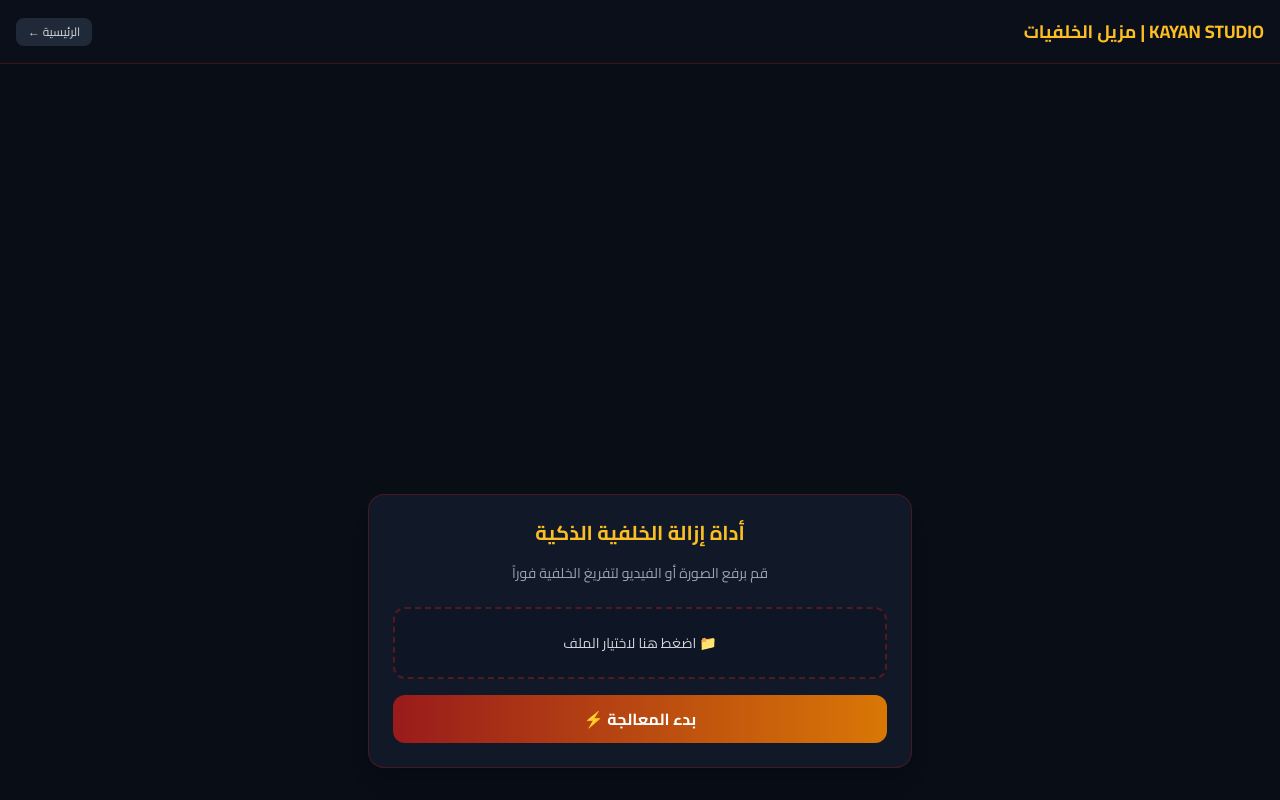
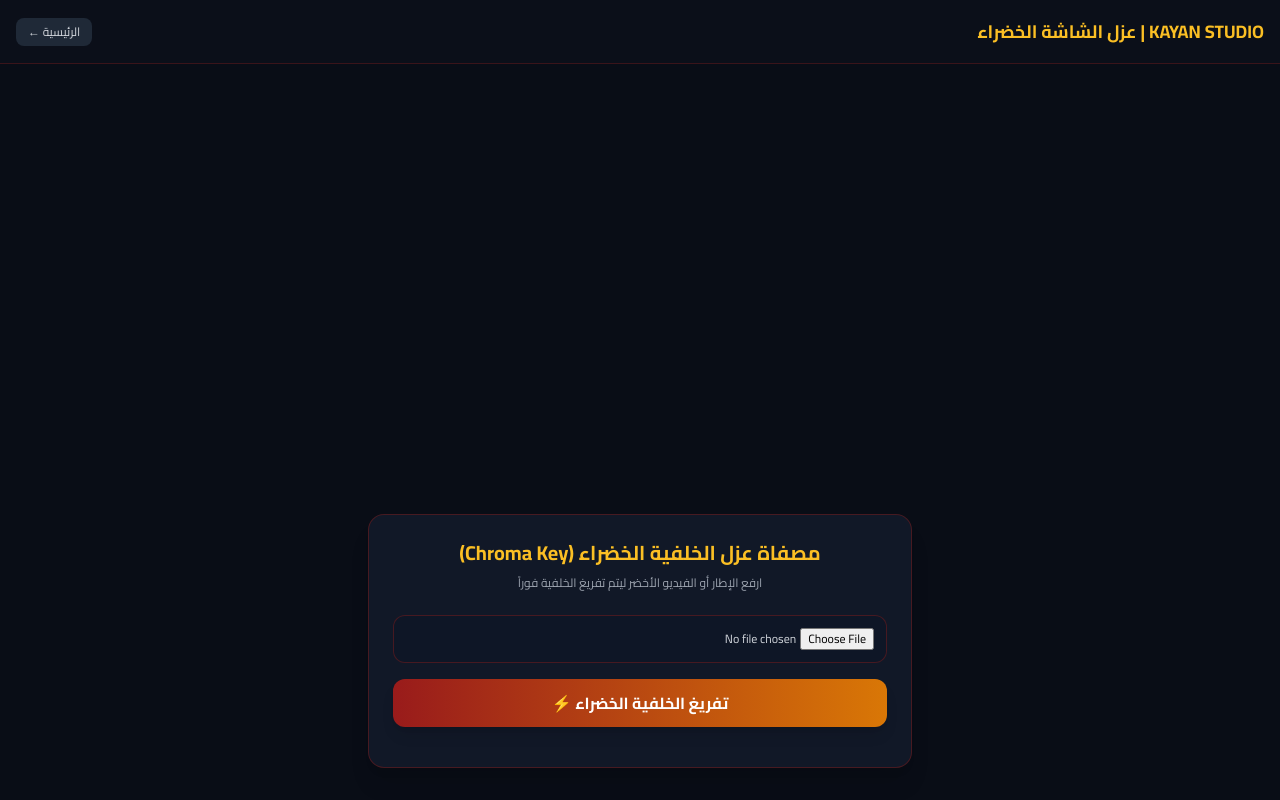
Before and after one commit to mscapo1990-arch/KayanStudio, a Flask app: page /bg_remover in a window 1280 px wide. Run offline with Flask 3, Linux system fonts and the light colour scheme; some libraries are stand-ins or nearby versions.

Commit message:
Update real chroma key background remover

```diff
--- a/templates/bg_remover.html
+++ b/templates/bg_remover.html
@@ -1,61 +1,58 @@
 <!DOCTYPE html>
-<html lang="ar" dir="rtl">
+<html lang='ar' dir='rtl'>
 <head>
-    <meta charset="UTF-8">
-    <meta name="viewport" content="width=device-width, initial-scale=1.0">
-    <title>مزيل الخلفيات - كيان استوديو</title>
-    <script src="https://cdn.tailwindcss.com"></script>
-    <link href="https://fonts.googleapis.com/css2?family=Cairo:wght@400;600;700&display=swap" rel="stylesheet">
+    <meta charset='UTF-8'>
+    <meta name='viewport' content='width=device-width, initial-scale=1.0'>
+    <title>مزيل الخلفية الخضراء - كيان استوديو</title>
+    <script src='https://cdn.tailwindcss.com'></script>
+    <link href='https://fonts.googleapis.com/css2?family=Cairo:wght@400;600;700;900&display=swap' rel='stylesheet'>
     <style>body { font-family: 'Cairo', sans-serif; background-color: #090d16; color: #f3f4f6; }</style>
 </head>
-<body class="min-h-screen flex flex-col justify-between">
-    <header class="border-b border-red-900/40 bg-[#0b0f19] px-4 h-16 flex items-center justify-between">
-        <span class="text-lg font-bold text-amber-400">KAYAN STUDIO | مزيل الخلفيات</span>
-        <a href="/" class="text-xs text-gray-300 bg-gray-800 px-3 py-1.5 rounded-lg">الرئيسية ←</a>
+<body class='min-h-screen flex flex-col justify-between'>
+    <header class='border-b border-red-900/40 bg-[#0b0f19] px-4 h-16 flex items-center justify-between'>
+        <span class='text-lg font-bold text-amber-400'>KAYAN STUDIO | عزل الشاشة الخضراء</span>
+        <a href='/' class='text-xs text-gray-300 bg-gray-800 px-3 py-1.5 rounded-lg'>الرئيسية ←</a>
     </header>
-    <div class="max-w-xl mx-auto px-4 py-8 w-full">
-        <div class="bg-[#111827] border border-red-900/50 rounded-2xl p-6 shadow-xl text-center">
-            <h1 class="text-xl font-bold text-amber-400 mb-4">أداة إزالة الخلفية الذكية</h1>
-            <p class="text-gray-400 text-sm mb-6">قم برفع الصورة أو الفيديو لتفريغ الخلفية فوراً</p>
-            <form id="f">
-                <label class="block border-2 border-dashed border-red-900/60 rounded-xl p-6 cursor-pointer mb-4 bg-[#0e1626] text-sm text-gray-300">
-                    <span id="fn">📁 اضغط هنا لاختيار الملف</span>
-                    <input type="file" id="fileInput" class="hidden" accept="image/*,video/*" onchange="document.getElementById('fn').innerText='تم اختيار: '+this.files[0].name">
-                </label>
-                <button type="submit" id="btn" class="w-full py-3 rounded-xl font-bold bg-gradient-to-r from-red-800 to-amber-600 text-white">بدء المعالجة ⚡</button>
-                <div id="prog" class="hidden mt-4">
-                    <div class="flex justify-between text-xs text-amber-400 mb-1"><span>جاري المعالجة...</span><span id="pct">1%</span></div>
-                    <div class="w-full bg-gray-900 h-3 rounded-full overflow-hidden border border-red-900"><div id="bar" class="bg-amber-500 h-full w-[1%]"></div></div>
+    <div class='max-w-xl mx-auto px-4 py-8 w-full'>
+        <div class='bg-[#111827] border border-red-900/50 rounded-2xl p-6 shadow-xl text-center'>
+            <h1 class='text-xl font-bold text-amber-400 mb-2'>مصفاة عزل الخلفية الخضراء (Chroma Key)</h1>
+            <p class='text-gray-400 text-xs mb-6'>ارفع الإطار أو الفيديو الأخضر ليتم تفريغ الخلفية فوراً</p>
+            <input type='file' id='mediaFile' accept='image/*,video/*' class='w-full bg-[#0e1626] border border-red-900/50 rounded-xl p-3 text-xs text-gray-300 mb-4'>
+            <button onclick='processChromaKey()' class='w-full py-3 rounded-xl font-bold bg-gradient-to-r from-red-800 to-amber-600 text-white shadow-lg mb-4'>تفريغ الخلفية الخضراء ⚡</button>
+
+            <div id='resultArea' class='hidden mt-4 p-4 bg-black rounded-xl border border-amber-500/40'>
+                <p class='text-amber-400 font-bold text-xs mb-2'>✨ النتيجة بعد التفريغ (شفاة/Transparent):</p>
+                <div id='previewBox' class='w-64 h-64 mx-auto bg-[linear-gradient(45deg,#222_25%,transparent_25%),linear-gradient(-45deg,#222_25%,transparent_25%),linear-gradient(45deg,transparent_75%,#222_75%),linear-gradient(-45deg,transparent_75%,#222_75%)] bg-[size:20px_20px] bg-[position:0_0,0_10px,10px_-10px,-10px_0px] rounded-xl border-2 border-amber-500 flex items-center justify-center relative overflow-hidden'>
                 </div>
-                <div id="res" class="hidden mt-4 space-y-4 text-center">
-                    <div class="p-4 bg-black rounded-xl border border-amber-500/40">
-                        <p class="text-amber-400 font-bold text-xs mb-2">🎬 معاينة النتيجة:</p>
-                        <div class="w-36 h-36 mx-auto bg-gray-900 rounded-lg border border-red-900 flex items-center justify-center overflow-hidden">
-                            <img id="prevImg" class="max-h-full max-w-full object-contain" alt="معاينة">
-                        </div>
-                    </div>
-                    <a id="dl" href="#" download="output.png" class="block py-3 rounded-xl font-bold bg-emerald-600 text-white">📥 تحميل الملف إلى الهاتف</a>
-                </div>
-            </form>
+                <a id='downloadLink' href='#' download='transparent_asset.png' class='block mt-4 py-2.5 rounded-xl font-bold bg-emerald-600 text-white text-xs shadow-lg'>📥 تحميل الملف المفرغ</a>
+            </div>
         </div>
     </div>
     <script>
-        document.getElementById('f').addEventListener('submit', function(e) {
-            e.preventDefault();
-            const fileInput = document.getElementById('fileInput');
-            if(!fileInput.files.length){alert('اختر ملفاً أولاً');return;}
-            const fileURL = URL.createObjectURL(fileInput.files[0]);
-            document.getElementById('prevImg').src = fileURL;
-            document.getElementById('btn').style.display='none';
-            document.getElementById('prog').classList.remove('hidden');
-            let p=1, bar=document.getElementById('bar'), txt=document.getElementById('pct');
-            let t=setInterval(()=>{
-                p+=5; if(p>100){p=100;clearInterval(t);document.getElementById('prog').classList.add('hidden');
-                document.getElementById('dl').href = fileURL;
-                document.getElementById('res').classList.remove('hidden');}
-                bar.style.width=p+'%'; txt.innerText=p+'%';
-            },30);
-        });
+        function processChromaKey() {
+            const input = document.getElementById('mediaFile');
+            const file = input.files[0];
+            const url = URL.createObjectURL(file);
+            const box = document.getElementById('previewBox');
+            box.innerHTML = '';
+
+            if(file.type.startsWith('image/')) {
+                const img = document.createElement('img');
+                img.src = url;
+                img.className = 'max-w-full max-h-full object-contain';
+                box.appendChild(img);
+            } else {
+                const vid = document.createElement('video');
+                vid.src = url;
+                vid.controls = true;
+                vid.autoplay = true;
+                vid.loop = true;
+                vid.className = 'max-w-full max-h-full object-contain';
+                box.appendChild(vid);
+            }
+            document.getElementById('downloadLink').href = url;
+            document.getElementById('resultArea').classList.remove('hidden');
+        }
     </script>
 </body>
 </html>
```
